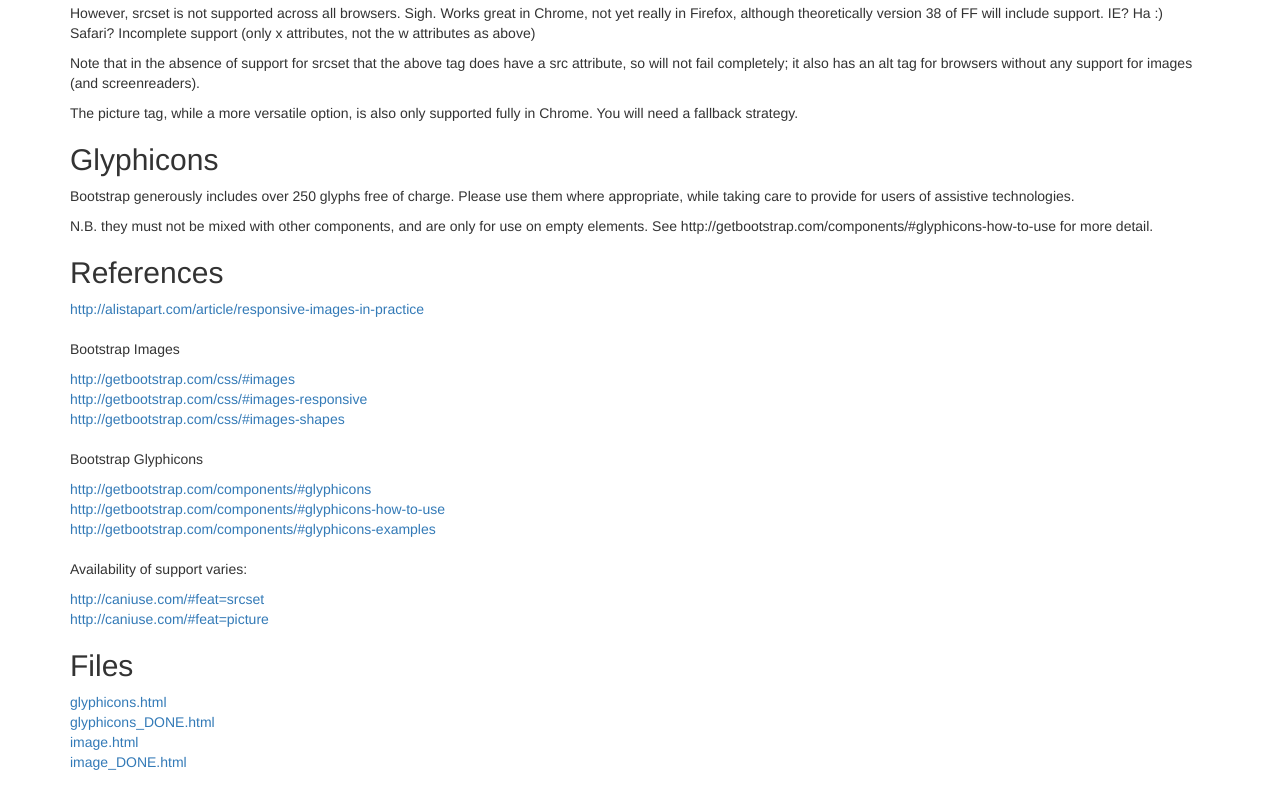
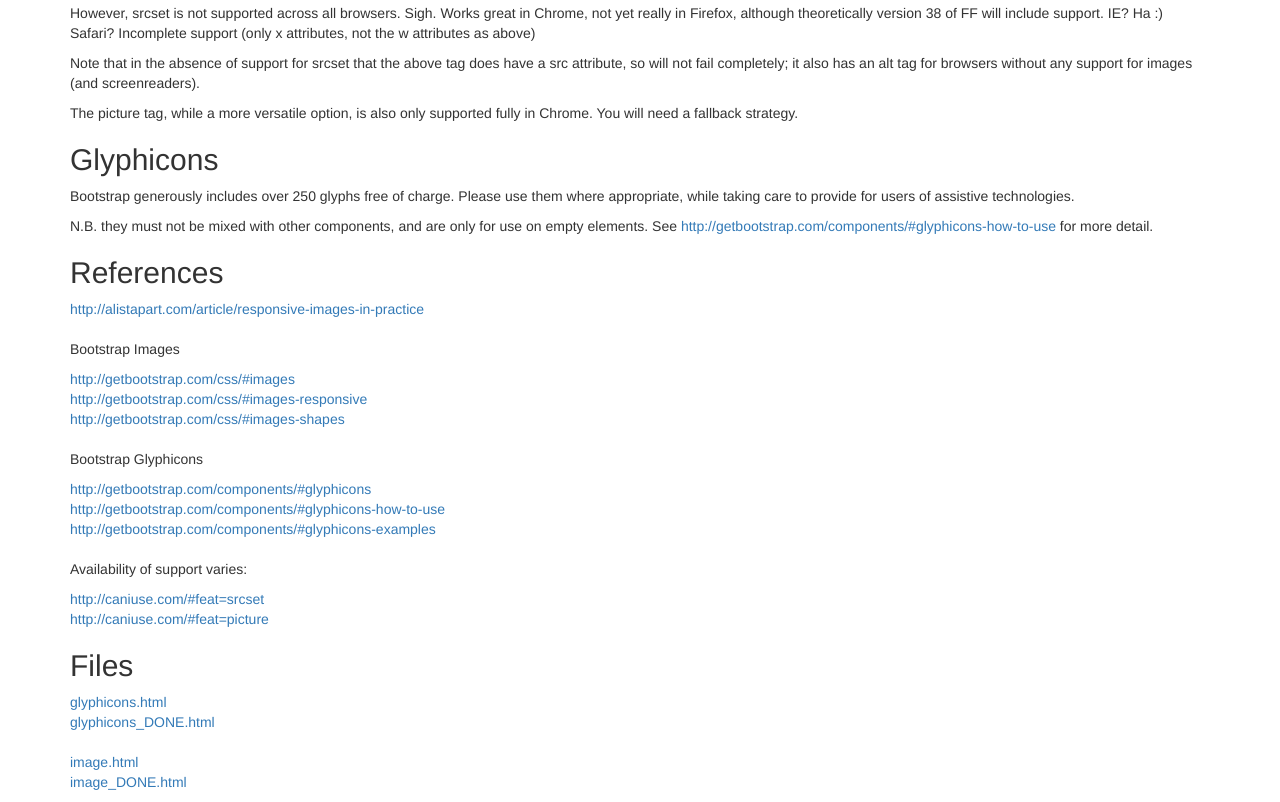
Before and after one commit to mpkerry/bootstrap_wksp, a plain HTML site: page 03_images/index.html in a window 1280 px wide. Shown: the part 559-1361 px from the top of the page. Drawn offline with nearby package versions, Linux system fonts and the light colour scheme.

Commit message:
revised index pages

```diff
--- a/03_images/index.html
+++ b/03_images/index.html
@@ -37,7 +37,7 @@
 <p>The picture tag, while a more versatile option, is also only supported fully in Chrome. You will need a fallback strategy.</p>
 <h2>Glyphicons</h2>
 <p>Bootstrap generously includes over 250 glyphs free of charge. Please use them where appropriate, while taking care to provide for users of assistive technologies.</p>
-<p>N.B. they must not be mixed with other components, and are only for use on empty elements. See http://getbootstrap.com/components/#glyphicons-how-to-use for more detail.</p>
+<p>N.B. they must not be mixed with other components, and are only for use on empty elements. See <a href="http://getbootstrap.com/components/#glyphicons-how-to-use" target="_blank">http://getbootstrap.com/components/#glyphicons-how-to-use</a> for more detail.</p>
 <h2>References</h2>
 <a href="http://alistapart.com/article/responsive-images-in-practice" target="_blank">http://alistapart.com/article/responsive-images-in-practice</a><br/>
 <br/>
@@ -62,6 +62,7 @@
 <ul  class="list-unstyled">
 <li><a href="glyphicons.html" target="_blank">glyphicons.html</a></li>
 <li><a href="glyphicons_DONE.html" target="_blank">glyphicons_DONE.html</a></li>
+<li>&nbsp;</li>
 <li><a href="image.html" target="_blank">image.html</a></li>
 <li><a href="image_DONE.html" target="_blank">image_DONE.html</a></li>
 </ul>
```
Also changed, not shown: 00_resources/index.html (+0 -1 lines), 01_grid_breakpoints/index.html (+3 -0 lines), 02_forms/index.html (+2 -1 lines), 04_navbar/index.html (+2 -0 lines), 05_modal/index.html (+2 -1 lines), 07_tables/index.html (+1 -0 lines), 09_more/index.html (+5 -3 lines).
